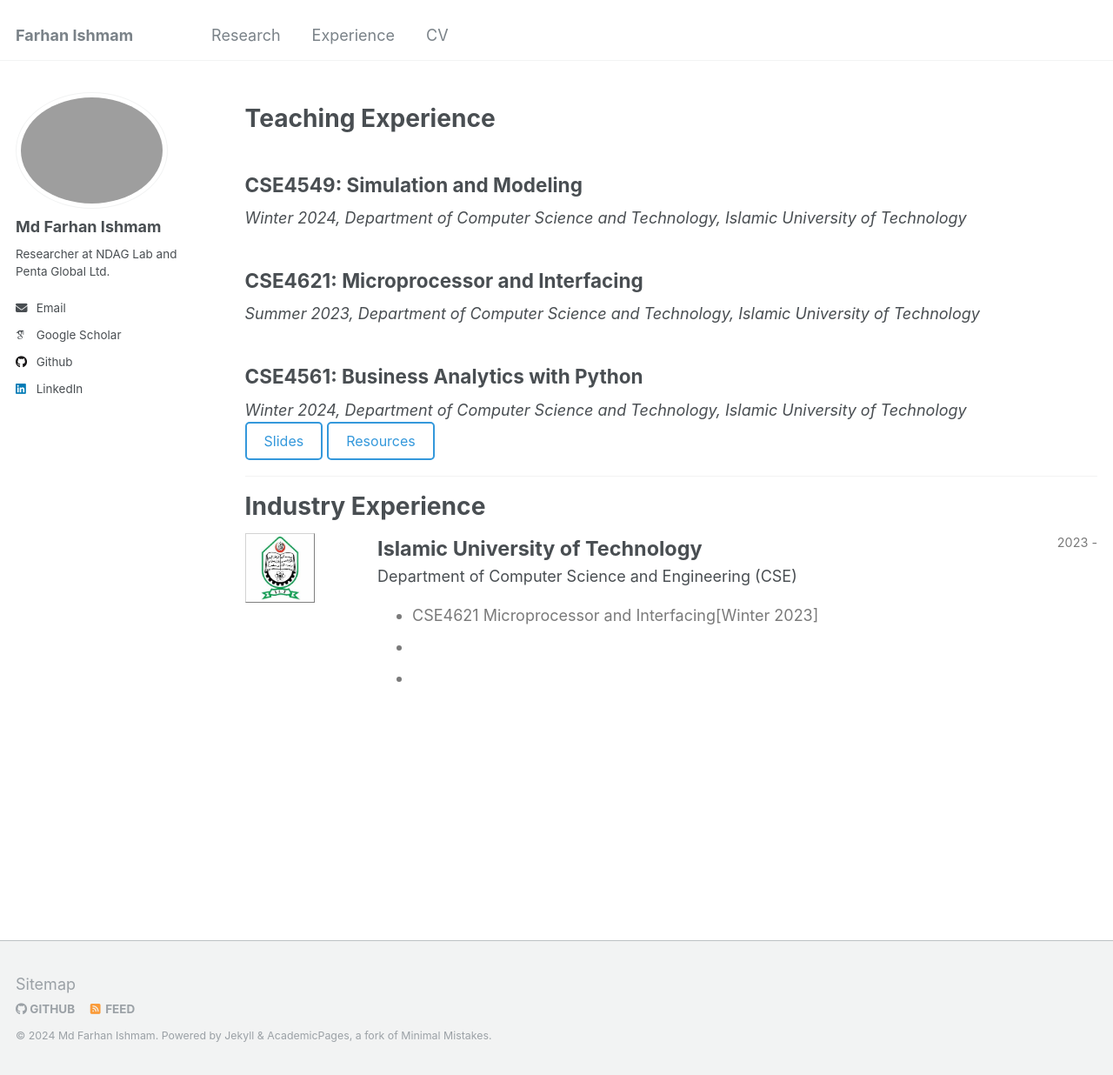
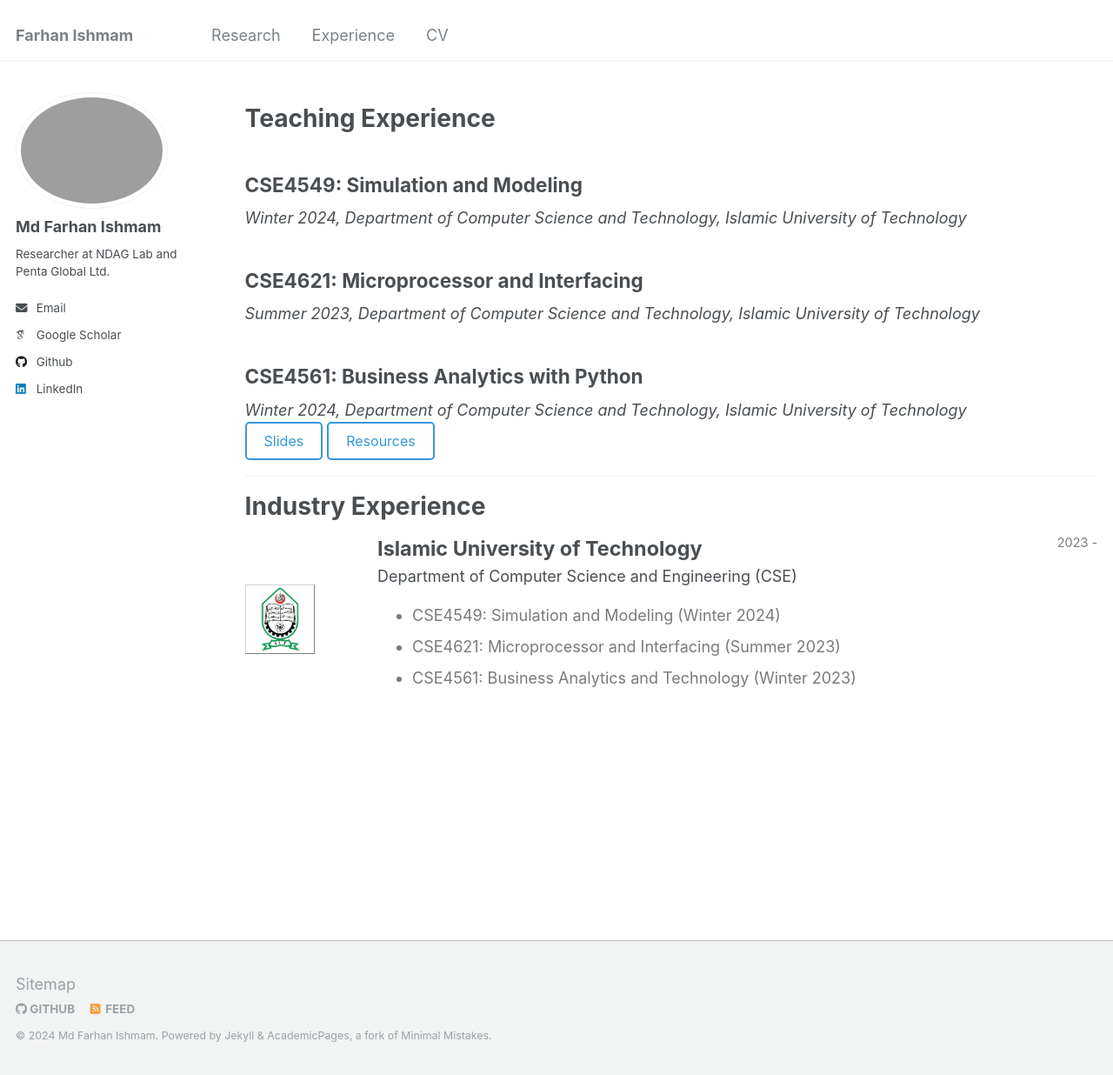
Before and after one commit to farhanishmam/farhanishmam.github.io, a Jekyll site: the page built from _pages/teaching.html, in a window 1280 px wide and 1236 px high. Shown: the whole window at 87% size. Built offline with Jekyll 4.4.1, drawn with Linux system fonts in a browser that asks for light colours; some web fonts are replaced.

Commit message:
Update teaching.html

```diff
--- a/_pages/teaching.html
+++ b/_pages/teaching.html
@@ -52,9 +52,9 @@
 <button class="transparent-button" onclick="window.location.href='https://arxiv.org/abs/2408.08803'">Resources</button>
 <br><hr>
 <h1>Industry Experience</h1>
-<div style="display:flex;">
-  <div style="flex:0.5; padding-right:5%">
-    <img src="../images/iut.jpg" style="align:left; border: 1px solid #d3d3d3; border-style: outset; width:80px">
+<div style="display:flex; align-items:center;">
+  <div style="flex:0.5; padding-right:5%;">
+    <img src="../images/iut.jpg" style="border: 1px solid #d3d3d3; border-style: outset; width:80px">
   </div>
 
   <div style="flex:4;">
@@ -65,9 +65,9 @@
     Department of Computer Science and Engineering (CSE)
     <div style="color:#7a7a7a">
       <ul>
-		<li>CSE4621 Microprocessor and Interfacing[Winter 2023]</li>
-		<li></li>
-		<li></li>
+		<li> CSE4549: Simulation and Modeling (Winter 2024)</li>
+		<li> CSE4621: Microprocessor and Interfacing (Summer 2023)</li>
+		<li> CSE4561: Business Analytics and Technology (Winter 2023)</li>
 	  </ul>
     </div>
   </div>
```
